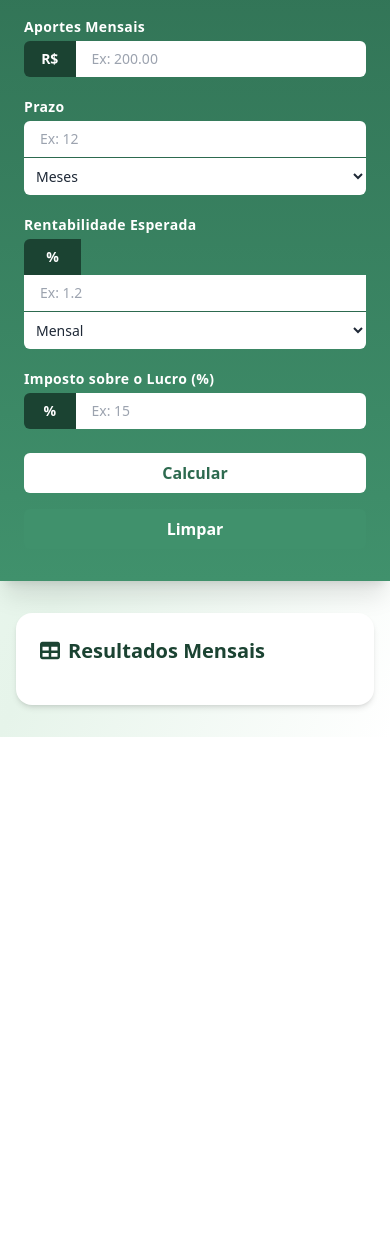
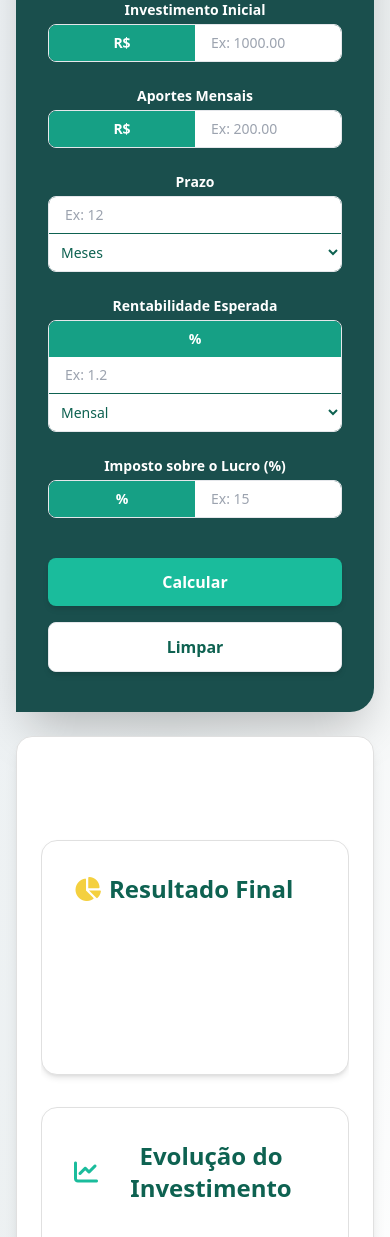
Before and after one commit to ArthurSenna25/investment-calculator, a website built with Vite: page index.html in a window 390 px wide. Shown: the part 242-1479 px from the top of the page. Before the commit the page ends 979 px from the top, so only its background shows below. Built offline with nearby package versions, Linux system fonts and the light colour scheme.

Commit message:
feat(ui): design finalized with responsiveness and usability adjustments

```diff
--- a/index.html
+++ b/index.html
@@ -4,97 +4,105 @@
     <meta charset="UTF-8" />
     <meta name="viewport" content="width=device-width, initial-scale=1.0" />
     <title>Calculadora de Investimentos - Senna Dev</title>
+    <link
+      href="https://fonts.googleapis.com/css2?family=Inter:wght@400;600&display=swap"
+      rel="stylesheet"
+    />
     <link rel="stylesheet" href="./src/style.css" />
   </head>
   <body
-    class="min-h-screen bg-gradient-to-br from-[#f0fdf4] via-[#e6f4ea] to-white text-gray-800 font-sans grid grid-cols-1 md:grid-cols-3"
+    class="min-h-screen bg-gradient-to-br from-[#F0F4F7] via-[#ECF0F1] to-white text-[#1A4F4D] font-sans overflow-x-hidden"
   >
-    <!-- Sidebar -->
+    <div
+      class="grid grid-cols-1 md:grid-cols-2 lg:grid-cols-3 gap-6 min-h-screen p-4 md:p-0"
+    >
       <aside
-      class="bg-gradient-to-b from-[#2d6a4f] to-[#40916c] text-white px-6 sm:px-8 py-8 md:row-span-2 flex flex-col justify-between shadow-xl rounded-tr-3xl md:rounded-tr-none md:rounded-br-3xl"
+        class="bg-[#1A4F4D] text-white px-8 py-10 flex flex-col justify-between shadow-2xl rounded-br-3xl"
       >
         <div>
-        <h1 class="text-3xl sm:text-4xl font-extrabold mb-4 leading-tight">
+          <h1
+            class="text-4xl font-extrabold mb-6 leading-tight flex items-center gap-3 text-center sm:text-left"
+          >
             Calculadora de Investimentos
-          <i class="fa-solid fa-hand-holding-dollar"></i>
           </h1>
-        <p class="text-base font-medium mb-6">
           <a
             href="https://www.instagram.com/sennaadev"
             target="_blank"
-            class="inline-block text-white transition-colors bg-[#40916c] rounded-md hover:bg-[#52b788] px-3 py-1"
+            class="inline-block mb-8 text-white bg-[#1ABC9C] hover:bg-[#16A085] rounded-md px-4 py-2 font-semibold shadow-md transition"
           >
-            <i class="fa-brands fa-instagram"></i>
-            Senna Dev
+            <i class="fa-brands fa-instagram"></i> Senna Dev
           </a>
-        </p>
-      </div>
+
           <!-- Investment Form -->
-      <form id="investment-form" class="flex flex-col gap-5 text-sm">
-        <!-- Field: Starting Amount -->
+          <form id="investment-form" class="space-y-6 text-sm">
+            <!-- Fields -->
             <div>
               <label
                 for="starting-amount"
-            class="block font-semibold mb-1 tracking-wide"
+                class="block font-semibold mb-1 text-center sm:text-left"
                 >Investimento Inicial</label
               >
-          <div class="flex rounded-md overflow-hidden">
+              <div
+                class="flex rounded-lg overflow-hidden border focus-within:ring-2 focus-within:ring-[#1ABC9C]"
+              >
                 <span
-              class="bg-[#1b4332] w-1/6 min-w-[50px] px-3 py-2 text-white font-semibold text-center"
+                  class="bg-[#16A085] px-4 py-2 text-white font-semibold flex items-center justify-center sm:w-1/6 w-full"
                   >R$</span
                 >
                 <input
                   type="text"
                   id="starting-amount"
                   name="starting-amount"
-              class="w-full px-4 py-2 text-gray-800 focus:outline-none"
                   placeholder="Ex: 1000.00"
                   required
+                  class="w-full px-4 py-2 text-[#0E6251] focus:outline-none"
                 />
               </div>
             </div>
 
-        <!-- Field: Additional Contribution -->
             <div>
               <label
                 for="additional-contribution"
-            class="block font-semibold mb-1 tracking-wide"
+                class="block font-semibold mb-1 text-center sm:text-left"
                 >Aportes Mensais</label
               >
-          <div class="flex rounded-md overflow-hidden">
+              <div
+                class="flex rounded-lg overflow-hidden border focus-within:ring-2 focus-within:ring-[#1ABC9C]"
+              >
                 <span
-              class="bg-[#1b4332] w-1/6 min-w-[50px] px-3 py-2 text-white font-semibold text-center"
+                  class="bg-[#16A085] px-4 py-2 text-white font-semibold flex items-center justify-center sm:w-1/6 w-full"
                   >R$</span
                 >
                 <input
                   type="text"
                   id="additional-contribution"
                   name="additional-contribution"
-              class="w-full px-4 py-2 text-gray-800 focus:outline-none"
                   placeholder="Ex: 200.00"
+                  class="w-full px-4 py-2 text-[#0E6251] focus:outline-none"
                 />
               </div>
             </div>
 
-        <!-- Field: Time Amount -->
             <div>
               <label
                 for="time-amount"
-            class="block font-semibold mb-1 tracking-wide"
+                class="block font-semibold mb-1 text-center sm:text-left"
                 >Prazo</label
               >
-          <div class="flex flex-wrap sm:flex-nowrap rounded-md overflow-hidden">
+              <div
+                class="flex flex-col sm:flex-row rounded-lg overflow-hidden border focus-within:ring-2 focus-within:ring-[#1ABC9C]"
+              >
                 <input
                   type="text"
                   id="time-amount"
                   name="time-amount"
-              class="w-full sm:w-2/3 px-4 py-2 text-gray-800 focus:outline-none"
                   placeholder="Ex: 12"
                   required
+                  class="w-full sm:w-2/3 px-4 py-2 text-[#0E6251] focus:outline-none"
                 />
                 <select
                   id="time-amount-period"
-              class="w-full sm:w-1/3 px-2 py-2 bg-white text-gray-800 font-medium focus:outline-none border-t sm:border-t-0 sm:border-l border-[#2d6a4f]"
+                  class="w-full sm:w-1/3 px-2 py-2 bg-white text-[#0E6251] border-t sm:border-t-0 sm:border-l border-[#0E6251] focus:outline-none"
                 >
                   <option value="monthly">Meses</option>
                   <option value="yearly">Anos</option>
@@ -102,29 +110,30 @@
               </div>
             </div>
 
-        <!-- Field: Return Rate -->
             <div>
               <label
                 for="return-rate"
-            class="block font-semibold mb-1 tracking-wide"
+                class="block font-semibold mb-1 text-center sm:text-left"
                 >Rentabilidade Esperada</label
               >
-          <div class="flex flex-wrap sm:flex-nowrap rounded-md overflow-hidden">
+              <div
+                class="flex flex-col sm:flex-row rounded-lg overflow-hidden border focus-within:ring-2 focus-within:ring-[#1ABC9C]"
+              >
                 <span
-              class="bg-[#1b4332] w-1/6 min-w-[50px] px-3 py-2 text-white font-semibold text-center"
+                  class="bg-[#16A085] px-4 py-2 text-white font-semibold flex items-center justify-center sm:w-1/6 w-full"
                   >%</span
                 >
                 <input
                   type="text"
                   id="return-rate"
                   name="return-rate"
-              class="w-full sm:w-1/2 px-4 py-2 text-gray-800 focus:outline-none"
                   placeholder="Ex: 1.2"
                   required
+                  class="w-full sm:w-1/2 px-4 py-2 text-[#0E6251] focus:outline-none"
                 />
                 <select
                   id="evaluation-period"
-              class="w-full sm:w-1/3 px-2 py-2 bg-white text-gray-800 font-medium focus:outline-none border-t sm:border-t-0 sm:border-l border-[#2d6a4f]"
+                  class="w-full sm:w-1/3 px-2 py-2 bg-white text-[#0E6251] border-t sm:border-t-0 sm:border-l border-[#0E6251] focus:outline-none"
                 >
                   <option value="monthly">Mensal</option>
                   <option value="yearly">Anual</option>
@@ -132,112 +141,139 @@
               </div>
             </div>
 
-        <!-- Field: Tax Rate -->
             <div>
-          <label for="tax-rate" class="block font-semibold mb-1 tracking-wide"
+              <label
+                for="tax-rate"
+                class="block font-semibold mb-1 text-center sm:text-left"
                 >Imposto sobre o Lucro (%)</label
               >
-          <div class="flex rounded-md overflow-hidden">
+              <div
+                class="flex rounded-lg overflow-hidden border focus-within:ring-2 focus-within:ring-[#1ABC9C]"
+              >
                 <span
-              class="bg-[#1b4332] w-1/6 min-w-[50px] px-3 py-2 text-white font-semibold text-center"
+                  class="bg-[#16A085] px-4 py-2 text-white font-semibold flex items-center justify-center sm:w-1/6 w-full"
                   >%</span
                 >
                 <input
                   type="text"
                   id="tax-rate"
                   name="tax-rate"
-              class="w-full px-4 py-2 text-gray-800 focus:outline-none"
                   placeholder="Ex: 15"
                   required
+                  class="w-full px-4 py-2 text-[#0E6251] focus:outline-none"
                 />
               </div>
             </div>
           </form>
+        </div>
 
         <!-- Buttons -->
-      <div class="flex flex-col sm:flex-row mt-6 gap-4">
+        <div class="flex flex-col sm:flex-row gap-4 mt-10">
           <button
             id="calculate-results"
             form="investment-form"
-          class="w-full sm:w-1/2 py-2 bg-white text-[#2d6a4f] font-bold rounded-md hover:bg-[#d8f3dc] transition"
+            class="w-full sm:w-1/2 py-3 bg-[#1ABC9C] hover:bg-[#16A085] text-white font-bold rounded-lg transition shadow-md"
           >
             Calcular
           </button>
           <button
             id="clear-form"
-          class="w-full sm:w-1/2 py-2 bg-[#40916c] text-white font-bold rounded-md hover:bg-[#52b788] transition"
+            class="w-full sm:w-1/2 py-3 bg-white text-[#0E6251] hover:bg-[#ECF0F1] font-bold rounded-lg transition shadow-md border"
           >
             Limpar
           </button>
         </div>
       </aside>
 
-    <!-- Main -->
-    <main class="md:col-span-2 px-4 sm:px-6 py-8 space-y-8">
-      <!-- <section id="charts-container" class="space-y-8">
-		<div class="bg-white rounded-2xl shadow-md p-6 max-w-4xl mx-auto">
-		  <h2 class="text-xl font-bold text-[#1b4332] mb-4">
-			Resultado Final <i class="fas fa-chart-pie"></i>
+      <main
+        class="md:col-span-2 px-6 py-8 relative bg-white rounded-2xl shadow-lg border border-[#E0E0E0] overflow-hidden max-h-screen"
+      >
+        <!-- Carousel -->
+        <div
+          id="carousel"
+          class="flex overflow-x-auto scroll-smooth gap-6 items-center"
+        >
+          <section
+            id="charts-container"
+            class="snap-start shrink-0 basis-full flex flex-col justify-center gap-8 items-center max-h-screen"
+          >
+            <!-- Final Result Chart -->
+            <div
+              class="bg-white rounded-2xl shadow-md p-8 w-full flex flex-col items-center border border-[#E0E0E0] max-h-[45vh] overflow-hidden"
+            >
+              <h2
+                class="text-2xl font-bold text-[#0E6251] mb-4 flex items-center gap-2 w-full text-center"
+              >
+                <i class="fas fa-chart-pie text-[#F4D03F]"></i> Resultado Final
               </h2>
-		  <div class="w-full">
+              <div class="flex items-center justify-center w-full h-full">
                 <canvas
                   id="final-money-distribution"
-			  class="w-full max-h-[200px]"
+                  class="w-full max-w-[80vw] max-h-[30vh] object-contain rounded-lg"
                 ></canvas>
               </div>
             </div>
-		<div class="bg-white rounded-2xl shadow-md p-6 max-w-5xl mx-auto">
-		  <h2 class="text-xl font-bold text-[#1b4332] mb-4">
-			Evolução do Investimento <i class="fas fa-chart-line"></i>
+
+            <!-- Investment Progress Chart -->
+            <div
+              class="bg-white rounded-2xl shadow-md p-8 w-full flex flex-col items-center max-h-[45vh] overflow-hidden border border-[#E0E0E0]"
+            >
+              <h2
+                class="text-2xl font-bold text-[#0E6251] mb-4 flex items-center gap-2 w-full text-center"
+              >
+                <i class="fas fa-chart-line text-[#1ABC9C]"></i> Evolução do
+                Investimento
               </h2>
-		  <div class="w-full">
-			<canvas id="progression" class="w-full max-h-[280px]"></canvas>
-		  </div>
-		</div>
-	  </section> -->
-      <section class="space-y-8 h-full">
-        <div class="bg-white rounded-2xl shadow-md p-6 max-w-5xl mx-auto">
-          <h2
-            class="text-xl font-bold text-[#1b4332] mb-4 flex items-center gap-2"
-          >
-            <i class="fas fa-table"></i>
-            Resultados Mensais
-          </h2>
-          <div class="relative overflow-x-auto max-h-[80dvh] overflow-y-auto rounded-lg">
-            <table
-              id="results-table"
-              class="min-w-full table-auto border-collapse rounded-xl overflow-hidden shadow-md text-sm sm:text-base"
-            >
-              <!-- <thead>
-                <tr class="bg-[#d8f3dc] text-[#1b4332] text-left">
-                  <th class="px-4 py-2 font-semibold border-b border-[#95d5b2]">
-                    Mês
-                  </th>
-                  <th class="px-4 py-2 font-semibold border-b border-[#95d5b2]">
-                    Juros
-                  </th>
-                  <th class="px-4 py-2 font-semibold border-b border-[#95d5b2]">
-                    Total Investido
-                  </th>
-                </tr>
-              </thead>
-              <tbody class="text-gray-700">
-                <tr class="hover:bg-[#f0fdf4] transition-colors">
-                  <td class="px-4 py-2 border-b border-gray-200">Jan</td>
-                  <td class="px-4 py-2 border-b border-gray-200">5%</td>
-                  <td class="px-4 py-2 border-b border-gray-200">R$ 100.000</td>
-                </tr>
-                <tr class="hover:bg-[#f0fdf4] transition-colors">
-                  <td class="px-4 py-2 border-b border-gray-200">Fev</td>
-                  <td class="px-4 py-2 border-b border-gray-200">5%</td>
-                  <td class="px-4 py-2 border-b border-gray-200">R$ 105.000</td>
-                </tr>
-              </tbody> -->
-            </table>
+              <div class="flex items-center justify-center w-full h-full">
+                <canvas
+                  id="progression"
+                  class="w-full max-w-[80vw] max-h-[30vh] object-contain rounded-lg"
+                ></canvas>
               </div>
             </div>
           </section>
+
+          <!-- Table Section -->
+          <section id="table-container" class="shrink-0 basis-full">
+            <div
+              class="bg-white rounded-2xl shadow-md w-full h-[80vh] p-8 max-w-5xl mx-auto border border-[#E0E0E0]"
+            >
+              <h2
+                class="text-2xl font-bold text-[#0E6251] mb-4 flex items-center gap-2"
+              >
+                <i class="fas fa-table text-[#F4D03F]"></i> Resultados Mensais
+              </h2>
+              <div
+                class="relative overflow-x-auto max-h-[60vh] overflow-y-auto rounded-lg"
+              >
+                <table
+                  id="results-table"
+                  class="min-w-full table-auto border-collapse rounded-xl overflow-hidden shadow-md text-sm sm:text-base text-[#0E6251]"
+                ></table>
+              </div>
+            </div>
+          </section>
+        </div>
+
+        <!-- Carousel Navigation Buttons -->
+        <div
+          class="absolute bottom-4 left-1/2 transform -translate-x-1/2 flex gap-2"
+        >
+          <button
+            id="slide-arrow-previous"
+            class="bg-[#F8F9FA] hover:bg-[#E0E0E0] shadow-md p-3 rounded-full text-[#0E6251] transition-all ease-in-out duration-300 transform hover:scale-105"
+          >
+            <i class="fas fa-chevron-left"></i>
+          </button>
+          <button
+            id="slide-arrow-next"
+            class="bg-[#F8F9FA] hover:bg-[#E0E0E0] shadow-md p-3 rounded-full text-[#0E6251] transition-all ease-in-out duration-300 transform hover:scale-105"
+          >
+            <i class="fas fa-chevron-right"></i>
+          </button>
+        </div>
       </main>
+    </div>
 
     <script type="module" src="./src/main.js"></script>
   </body>
```
Lines whose indentation alone changed are shown as unchanged.
